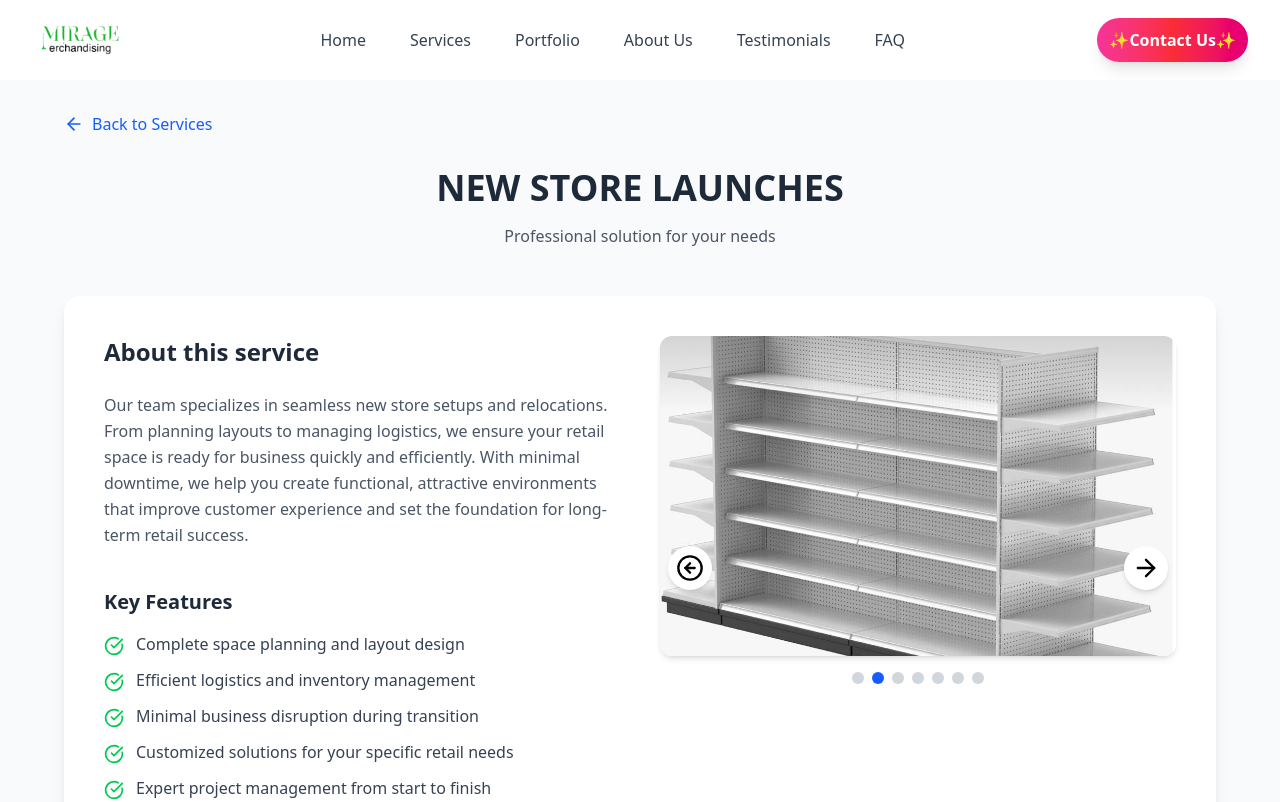
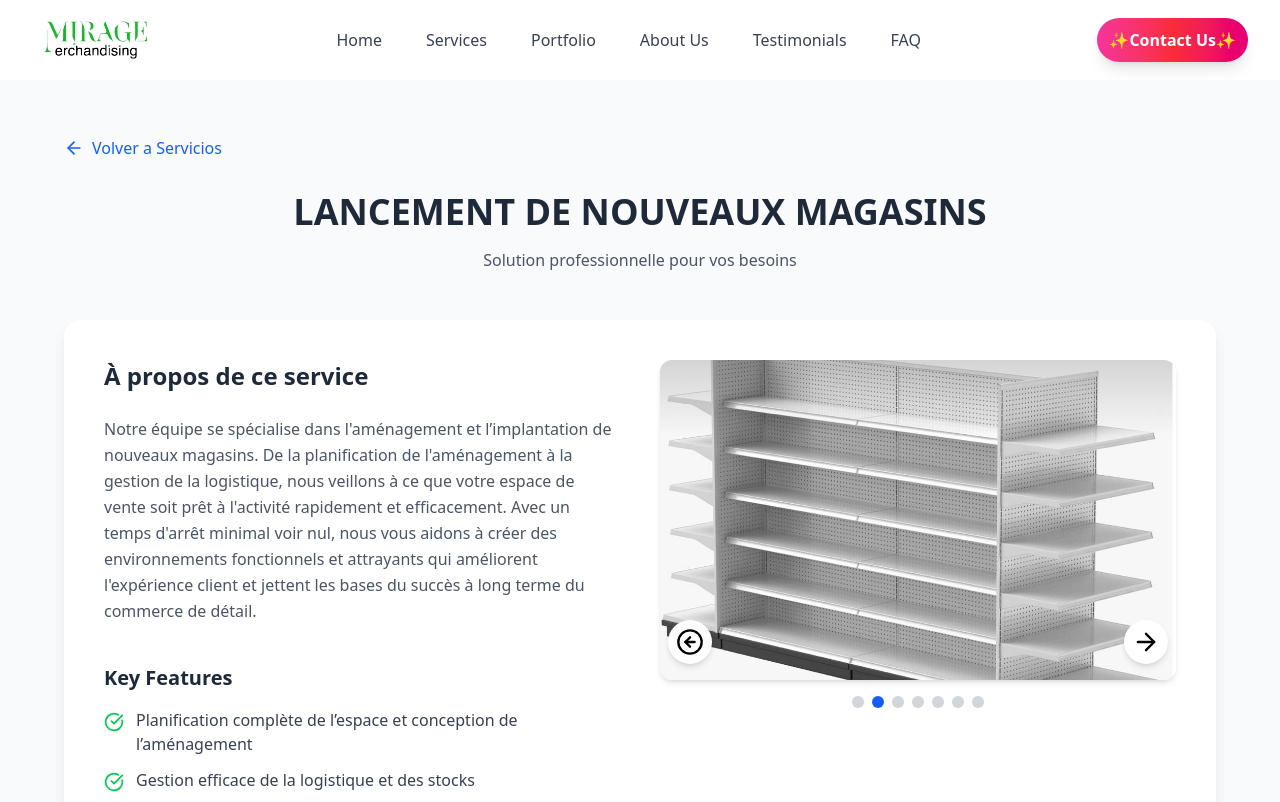
Before and after one commit to NAJEEBKHAN123/Merchandising-client, a React (Vite) app: page /services/1 in a window 1280 px wide. Shown: the top 802 px of the page. Built offline with nearby package versions, Linux system fonts and the light colour scheme.

Commit message:
change some code to french language

```diff
--- a/index.html
+++ b/index.html
@@ -6,7 +6,7 @@
     <meta name="viewport" content="width=device-width, initial-scale=1.0" />
     <title>Mirage erchandising</title>
   </head>
-  <body>
+  <body>w
     <div id="root"></div>
     <script type="module" src="/src/main.jsx"></script>
   </body>
--- a/src/common/Navbar.jsx
+++ b/src/common/Navbar.jsx
@@ -110,7 +110,7 @@ const Navbar = () => {
         {/* Reduced navbar height to accommodate larger logo */}
         <div className="flex justify-between items-center h-16">
           {/* Logo with negative margin to make it appear larger without increasing navbar height */}
-          <div className="flex-shrink-0">
+          <div className="flex-shrink-0 flex items-center">
             <Link
               to="/"
               className="flex items-center group"
@@ -118,7 +118,7 @@ const Navbar = () => {
             >
               <img
                 src={Logo}
-                className="h-24 w-auto md:h-24 transition-all duration-300 group-hover:scale-110 group-hover:rotate-2"
+                className="h-32 w-auto md:h-32 transition-all duration-300 group-hover:scale-110 group-hover:rotate-2"
                 alt="Company Logo"
                 style={{
                   marginTop: '-8px',
@@ -128,20 +128,8 @@ const Navbar = () => {
             </Link>
           </div>
 
-          {/* Mobile CTA Button - Visible only on mobile */}
-          <div className="md:hidden flex items-center">
-            <Link
-              to="/contact"
-              className="relative inline-flex items-center px-4 py-2 font-semibold text-white bg-gradient-to-r from-pink-500 to-red-500
-                        rounded-full shadow-lg transition-all duration-300
-                        hover:scale-105 hover:shadow-xl transform hover:-translate-y-0.5"
-            >
-              <span className="text-sm">✨Contact Us✨</span>
-            </Link>
-          </div>
-
           {/* Desktop Nav Links with enhanced animations */}
-          <div className="hidden md:flex space-x-0 lg:space-x-5 items-center font-medium">
+          <div className="hidden md:flex flex-1 justify-center space-x-0 lg:space-x-5 items-center font-medium">
             {navLinks.map((link, index) => (
               <Link
                 key={link.path}
@@ -169,10 +157,10 @@ const Navbar = () => {
           </div>
 
           {/* Desktop CTA Button with enhanced animation */}
-          <div className="hidden md:block">
+          <div className="hidden md:flex items-center">
             <Link
               to="/contact"
-              className="relative inline-flex items-center px-3  py-2.5 font-semibold text-white bg-gradient-to-r from-pink-500 via-red-500 to-pink-600
+              className="relative inline-flex items-center px-3 py-2.5 font-semibold text-white bg-gradient-to-r from-pink-500 via-red-500 to-pink-600
                         rounded-full shadow-lg transition-all duration-500
                         hover:scale-105 hover:shadow-xl hover:from-pink-600 hover:via-red-600 hover:to-pink-700
                         transform hover:-translate-y-0.5 group"
@@ -185,8 +173,19 @@ const Navbar = () => {
             </Link>
           </div>
 
-          {/* Mobile menu button with animation */}
-          <div className="md:hidden">
+          {/* Mobile CTA Button and Menu Button Container */}
+          <div className="md:hidden flex items-center space-x-2">
+            {/* Mobile CTA Button - Centered properly */}
+            <Link
+              to="/contact"
+              className="relative inline-flex items-center justify-center px-3 py-2 font-semibold text-white bg-gradient-to-r from-pink-500 to-red-500
+                        rounded-full shadow-lg transition-all duration-300
+                        hover:scale-105 hover:shadow-xl transform hover:-translate-y-0.5"
+            >
+              <span className="text-xs whitespace-nowrap">✨Contact✨</span>
+            </Link>
+
+            {/* Mobile menu button with animation */}
             <button
               onClick={toggleMenu}
               className={`inline-flex items-center justify-center p-3 rounded-full transition-all duration-300 ${
@@ -212,12 +211,12 @@ const Navbar = () => {
           </div>
         </div>
 
-        {/* Mobile Menu with enhanced animation */}
+        {/* Mobile Menu with enhanced animation and improved layout */}
         <div
           ref={mobileMenuRef}
           className={`md:hidden transition-all duration-500 ease-out overflow-hidden ${
             isOpen
-              ? "opacity-100 py-4 translate-y-0"
+              ? "max-h-screen opacity-100 py-4 translate-y-0"
               : "max-h-0 opacity-0 -translate-y-4"
           }`}
           style={{
@@ -229,7 +228,7 @@ const Navbar = () => {
               <Link
                 key={link.path}
                 to={link.path}
-                className={`block px-4 py-2 rounded-xl text-lg font-medium transition-all duration-300 transform ${
+                className={`flex items-center px-4 py-3 rounded-xl text-lg font-medium transition-all duration-300 transform ${
                   activeLink === link.path
                     ? "bg-gradient-to-r from-pink-50 to-red-50 text-pink-600 border-l-4 border-pink-600 scale-105"
                     : "text-gray-700 hover:bg-gray-50 hover:text-pink-600 border-l-4 border-transparent hover:border-pink-300 hover:scale-105"
@@ -241,13 +240,25 @@ const Navbar = () => {
                 }}
                 onClick={() => setIsOpen(false)}
               >
-                {link.label}
+                <span className="flex-1">{link.label}</span>
                 {activeLink === link.path && (
-                  <div className="absolute right-4 top-1/2 transform -translate-y-1/2 w-2 h-2 bg-pink-600 rounded-full animate-pulse"></div>
+                  <div className="w-2 h-2 bg-pink-600 rounded-full animate-pulse ml-2"></div>
                 )}
               </Link>
             ))}
 
+            {/* Mobile-specific contact button in menu */}
+            <div className="pt-4 border-t border-gray-200">
+              <Link
+                to="/contact"
+                className="flex justify-center items-center px-4 py-3 font-semibold text-white bg-gradient-to-r from-pink-500 to-red-500
+                          rounded-xl shadow-lg transition-all duration-300
+                          hover:scale-105 hover:shadow-xl transform hover:-translate-y-0.5"
+                onClick={() => setIsOpen(false)}
+              >
+                <span className="text-lg">✨ Contact Us Now ✨</span>
+              </Link>
+            </div>
           </div>
         </div>
       </div>
--- a/src/components/ServicesDetails.jsx
+++ b/src/components/ServicesDetails.jsx
@@ -69,7 +69,7 @@ const ServiceDetails = () => {
           className="flex items-center cursor-pointer text-blue-600 hover:text-blue-800 font-medium transition-colors"
         >
           <ArrowLeft size={20} className="mr-2" />
-          Back to Services
+          Volver a Servicios
         </button>
       </div>
 
@@ -79,7 +79,7 @@ const ServiceDetails = () => {
           {service.title}
         </h1>
         <p className="text-gray-600 max-w-2xl mx-auto">
-          {service.tagline || "Professional solution for your needs"}
+          {service.tagline || "Solution professionnelle pour vos besoins"}
         </p>
       </div>
 
@@ -88,7 +88,7 @@ const ServiceDetails = () => {
         {/* Left Content */}
         <div className="md:w-1/2 space-y-6">
           <h2 className="text-2xl font-semibold text-gray-800">
-            About this service
+           À propos de ce service
           </h2>
           <p className="text-gray-600 leading-relaxed">{service.description}</p>
 
--- a/src/constants/servicesData.js
+++ b/src/constants/servicesData.js
@@ -1,7 +1,7 @@
 const services = [
   {
     id: 1,
-    title: "NEW STORE LAUNCHES",
+    title: "LANCEMENT DE NOUVEAUX MAGASINS",
     images: [
       "/images/services/new-store-launches/1.jpeg",
       "/images/services/new-store-launches/2.jpeg",
@@ -12,14 +12,15 @@ const services = [
       "/images/services/new-store-launches/7.jpeg",
     ],
     description:
-      "Our team specializes in seamless new store setups and relocations. From planning layouts to managing logistics, we ensure your retail space is ready for business quickly and efficiently. With minimal downtime, we help you create functional, attractive environments that improve customer experience and set the foundation for long-term retail success.",
+      "Notre équipe se spécialise dans l'aménagement et l’implantation de nouveaux magasins. De la planification de l'aménagement à la gestion de la logistique, nous veillons à ce que votre espace de vente soit prêt à l'activité rapidement et efficacement. Avec un temps d'arrêt minimal voir nul, nous vous aidons à créer des environnements fonctionnels et attrayants qui améliorent l'expérience client et jettent les bases du succès à long terme du commerce de détail.",
     features: [
-      "Complete space planning and layout design",
-      "Efficient logistics and inventory management",
-      "Minimal business disruption during transition",
-      "Customized solutions for your specific retail needs",
-      "Expert project management from start to finish",
-    ],
+  "Planification complète de l’espace et conception de l’aménagement",
+  "Gestion efficace de la logistique et des stocks",
+  "Perturbation minimale de l’activité durant la transition",
+  "Solutions personnalisées pour vos besoins spécifiques en vente au détail",
+  "Gestion de projet experte du début à la fin",
+],
+
   },
   {
     id: 2,
@@ -47,7 +48,7 @@ const services = [
   },
   {
     id: 3,
-    title: "FIXTURE INSTALLATIONS",
+    title: "Installation de Mobilier metalique",
     images: [
       "/images/services/fixture-installations/1.jpeg",
       "/images/services/fixture-installations/2.jpeg",
@@ -63,7 +64,7 @@ const services = [
       "/images/services/fixture-installations/12.jpeg",
     ],
     description:
-      "Our fixture installation services ensure your displays and retail fixtures are installed securely, accurately, and on schedule. We handle shelving, racks, signage, and custom fixtures with precision to bring your store design to life. Professional installations enhance merchandising impact, create organized layouts, and contribute to smooth customer navigation throughout your store.",
+      "Nos services d'installation de mobilier garantissent que vos présentoirs et vos mobilier de vente au détail sont installés en toute sécurité, avec précision et dans les délais. Nous nous occupons des étagères, des accessoires personnalisés avec précision pour donner vie à l'aménagement de votre magasin. Les installations professionnelles améliorent l'impact du merchandising, créent des mises en page organisées et contribuent à une navigation fluide des clients dans votre magasin.Caractéristiques clés Installation de précision de tous les types de mobilier et présentoirs.",
     features: [
       "Precision installation of all fixture types",
       "Custom fabrication and modification capabilities",
```
Also changed, not shown: 1 other file (tests, documents, lock files or other folders).
